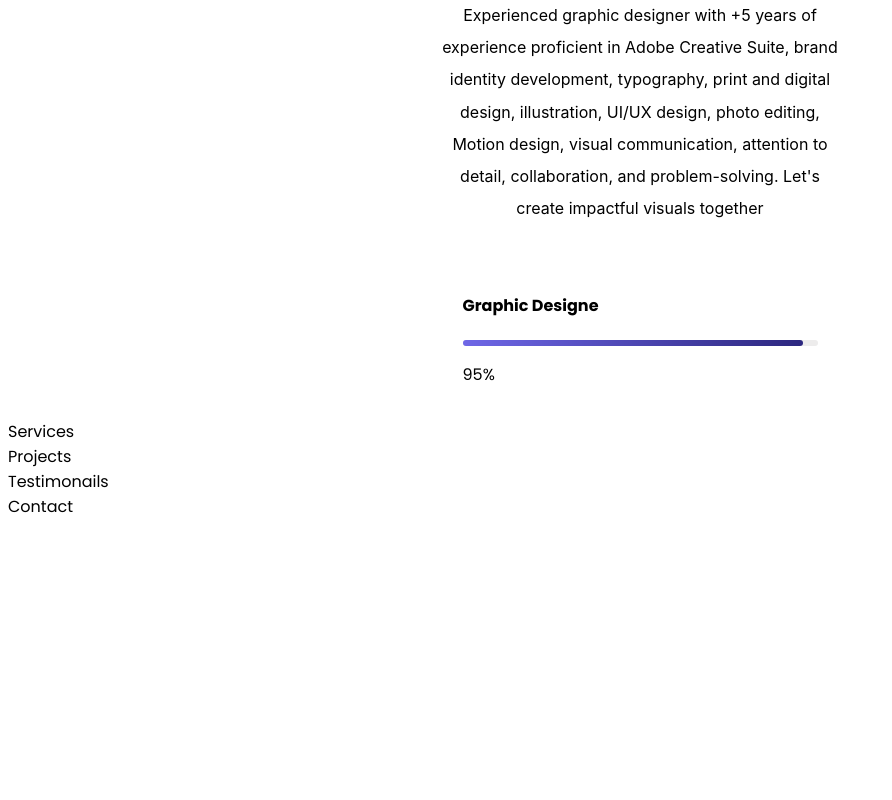
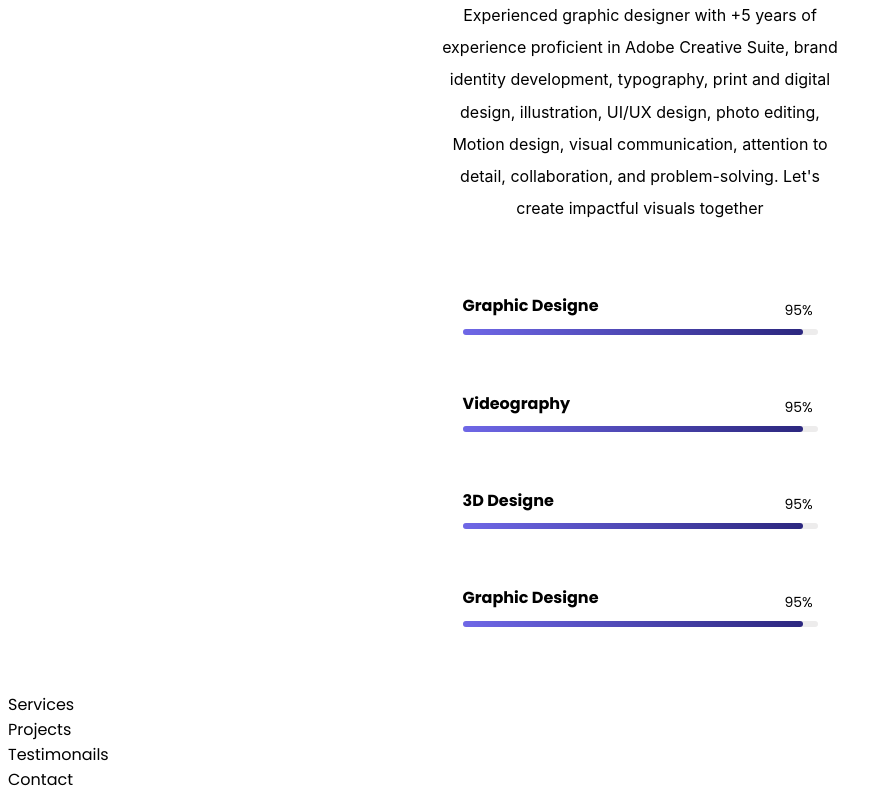
Before and after one commit to zainabturkmen/S-I-S, a React (Create React App) app: page / in a window 1280 px wide. Shown: the part 885-1685 px from the top of the page, without its empty margins (0-892 px from the left). Before the commit the page ends 1412 px from the top, so only its background shows below. Built offline with nearby package versions, Linux system fonts and the light colour scheme; a web font is replaced by a local one.

Commit message:
adding updates

```diff
--- a/src/components/About.js
+++ b/src/components/About.js
@@ -19,6 +19,33 @@ const About = () => {
           </h3>
         </div>
         <div>
+          <div>
+            <h4>Graphic Designe</h4>
+            <div>
+              <div className="percentage-container">
+                <div className="percentage"></div>
+              </div>
+              <p className="number">95%</p>
+            </div>
+          </div>
+          <div>
+            <h4>Videography</h4>
+            <div>
+              <div className="percentage-container">
+                <div className="percentage"></div>
+              </div>
+              <p className="number">95%</p>
+            </div>
+          </div>
+          <div>
+            <h4>3D Designe</h4>
+            <div>
+              <div className="percentage-container">
+                <div className="percentage"></div>
+              </div>
+              <p className="number">95%</p>
+            </div>
+          </div>
           <div>
             <h4>Graphic Designe</h4>
             <div>
@@ -81,6 +108,7 @@ const Wrapper = styled.div`
     width: 355px;
     border-radius: 6px;
     background: #edecec;
+    margin-top: -.7em;
   }
 
   .percentage {
@@ -89,6 +117,13 @@ const Wrapper = styled.div`
     border-radius: 6px;
     background: linear-gradient(90deg, rgba(79, 70, 229, 0.8) 0%, #2c277f 100%);
   }
+
+  .number{
+    font-size: 14px;
+    position: relative;
+    top: -3.5em;
+    left: 23em;
+  }
 `;
 
 export default About;
```
